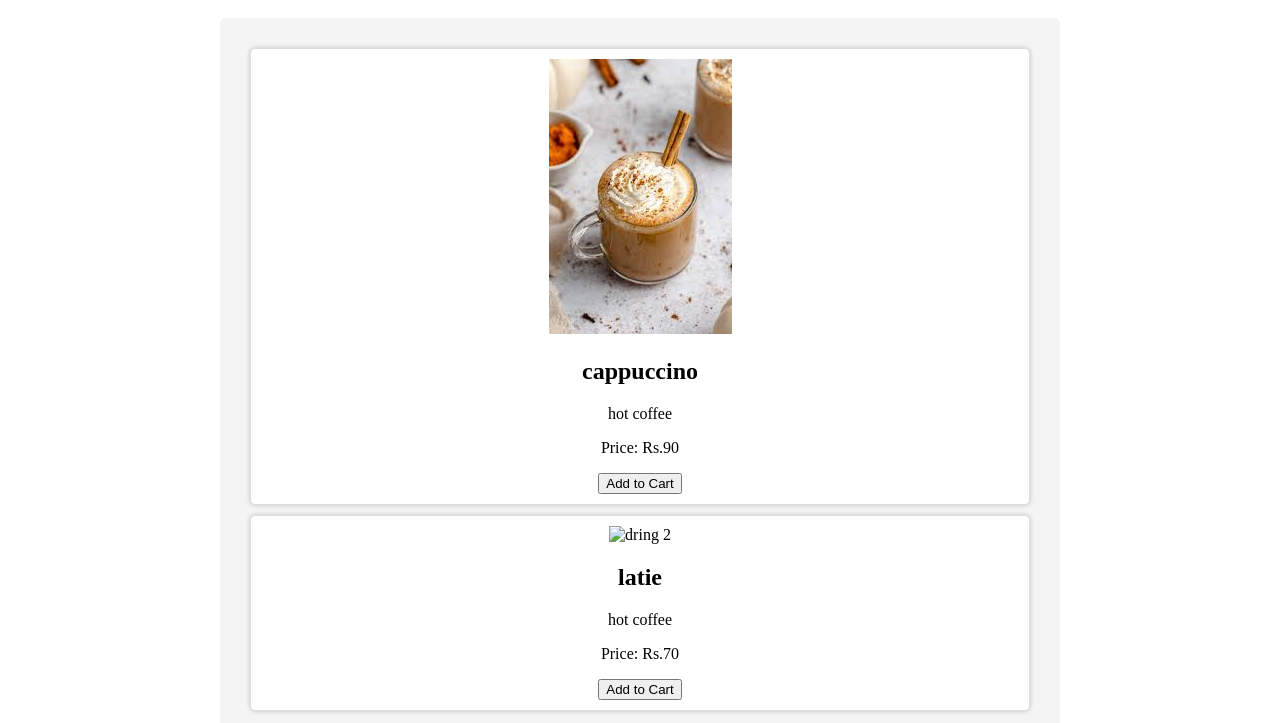
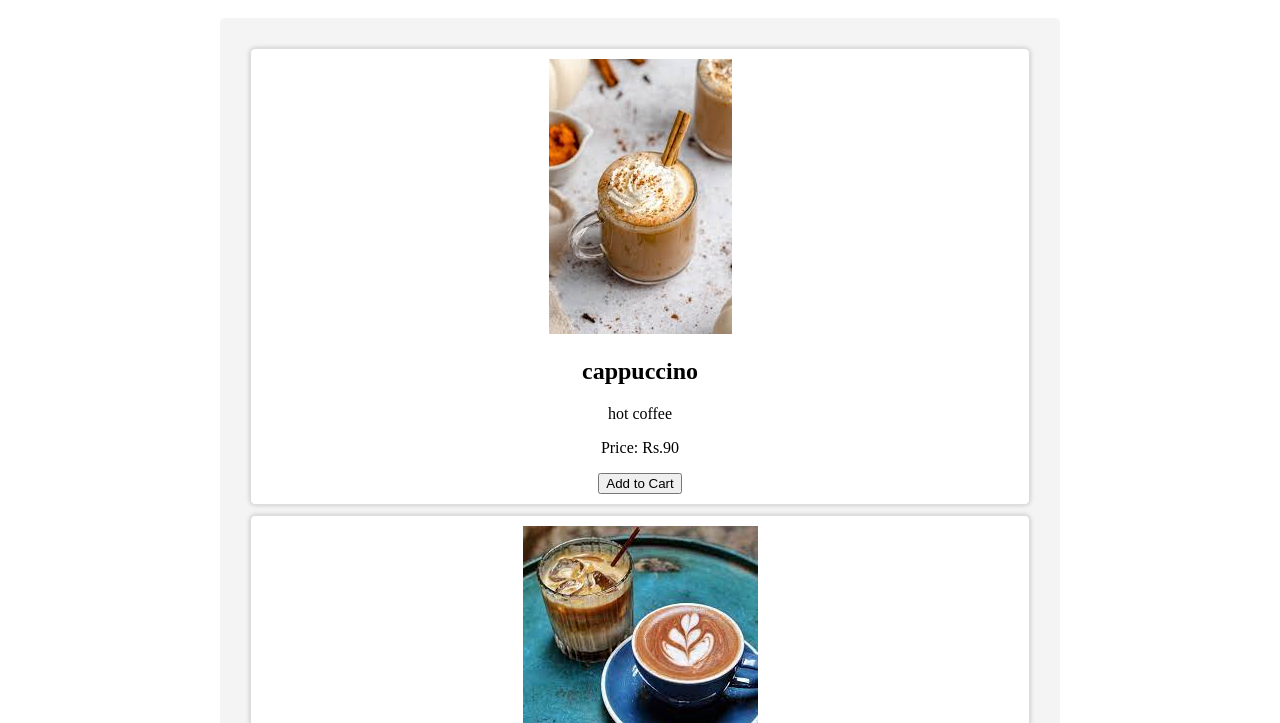
Before and after one commit to Karthika97510/Digitalportfolio-, a plain HTML site: page index-1.html in a window 1280 px wide. Shown: the part 77-800 px from the top of the page. Drawn offline with Linux system fonts and the light colour scheme.

Commit message:
Update index-1.html

```diff
--- a/index-1.html
+++ b/index-1.html
@@ -99,7 +99,7 @@
         </div>
 
         <div class="product-card">
-            <img src="image/latie.jpg" alt="dring 2" class="product-image">
+            <img src="IMG-20231028-WA0040.jpg" alt="IMG-20231028-WA0040.jpg " class="product-image">
             <h2>latie</h2>
             <p>hot coffee</p>
             <p>Price: Rs.70</p>
```
